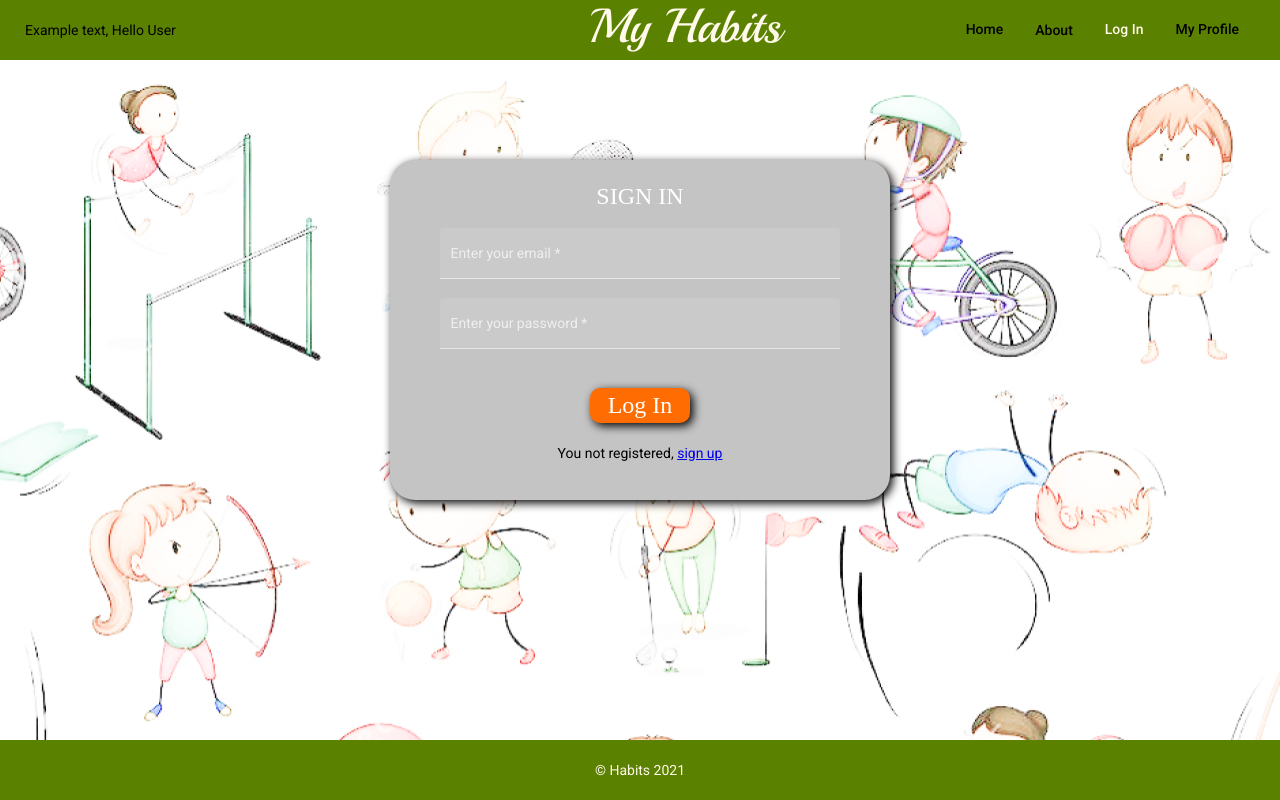
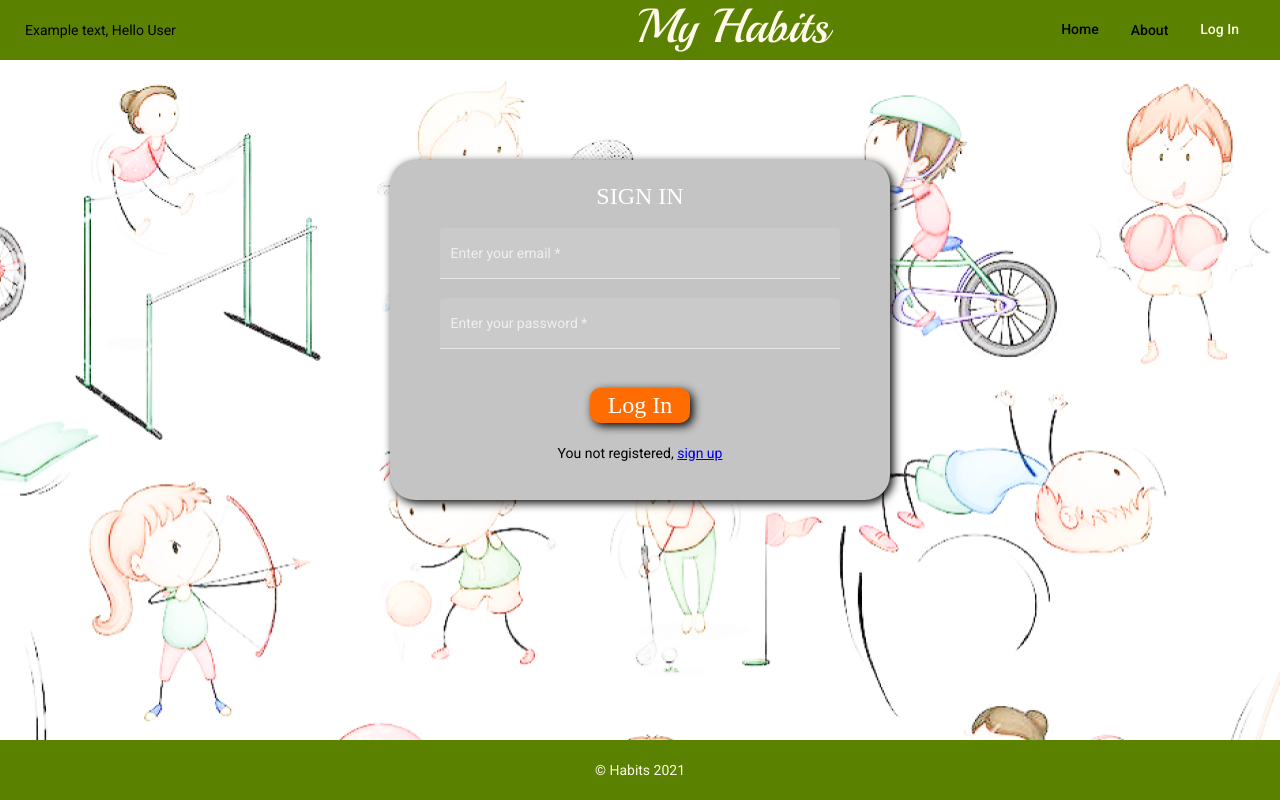
Before and after one commit to Korsarius/habits, an Angular app: page /login in a window 1280 px wide. Built offline with nearby package versions, Linux system fonts and the light colour scheme.

Commit message:
41 Add My Profile dropdown menu if authorized

```diff
--- a/src/app/shared/components/main-layout/main-layout.component.html
+++ b/src/app/shared/components/main-layout/main-layout.component.html
@@ -36,7 +36,9 @@
       >
         Log In
       </button>
-      <button mat-button [matMenuTriggerFor]="beforeMenu">My Profile</button>
+      <button *ngIf="isLoggenIn" mat-button [matMenuTriggerFor]="beforeMenu">
+        My Profile
+      </button>
       <mat-menu #beforeMenu="matMenu" xPosition="before">
         <button mat-menu-item [routerLink]="['/profile/1414']">
           View Profile
```
